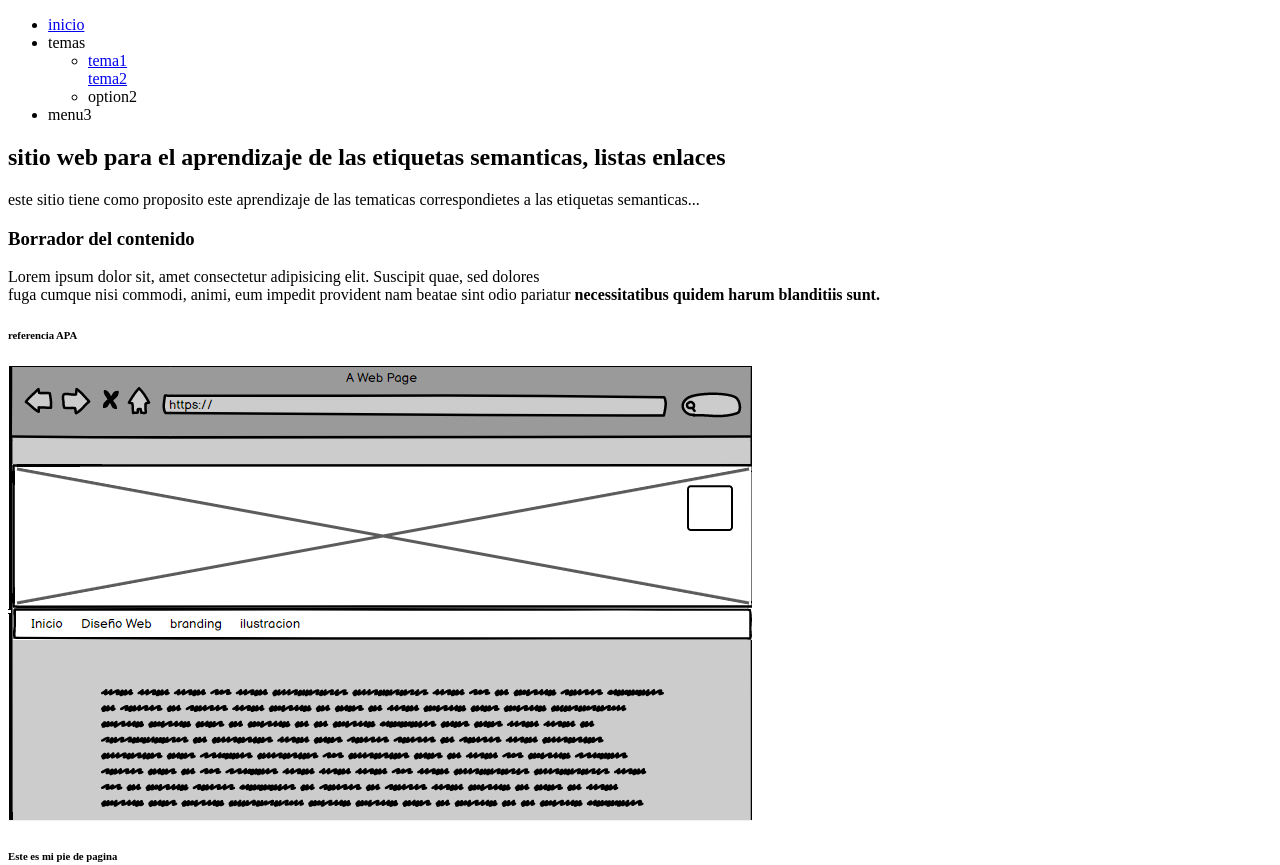
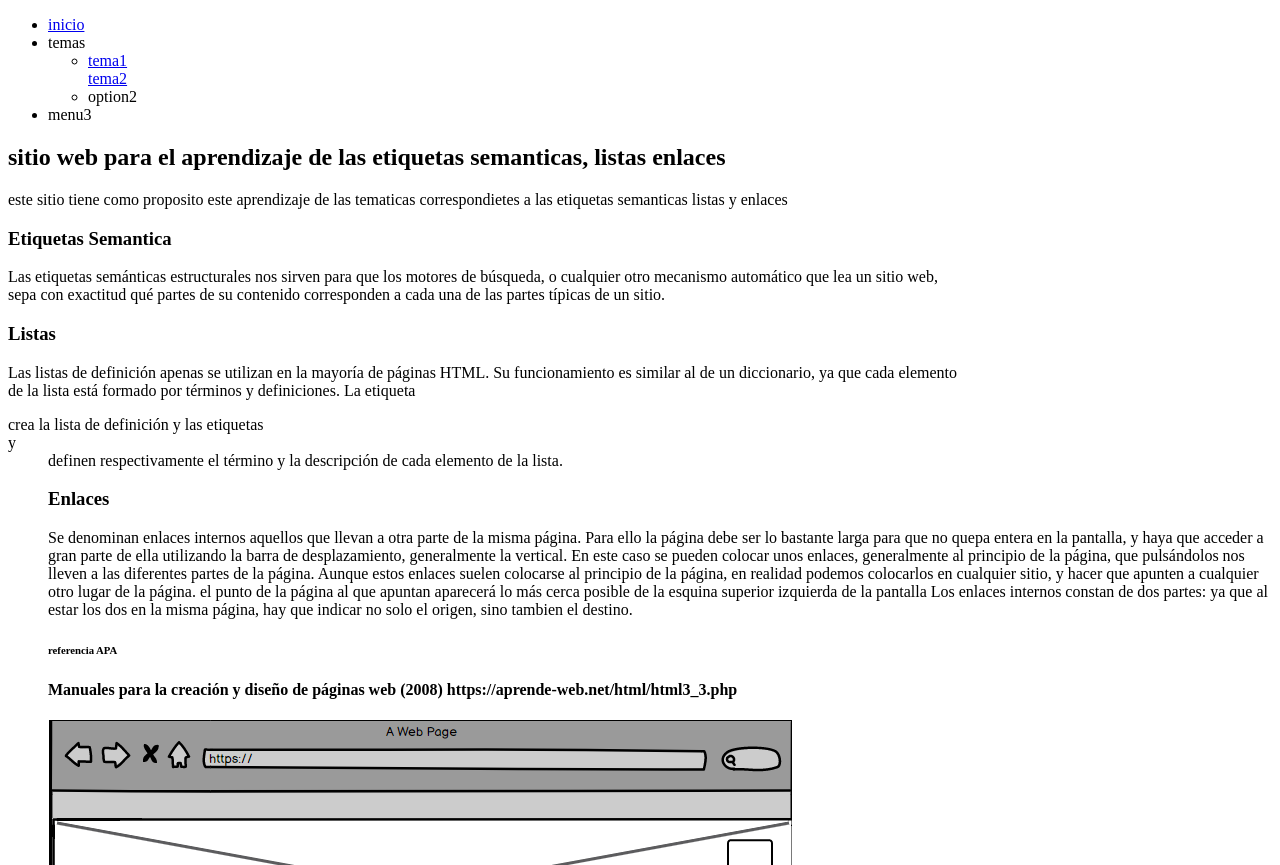
Before and after one commit to LUISECONSUEGRAG/LUISE, a plain HTML site: page fase2/design.html in a window 1280 px wide. Shown: the top 865 px of the page. Drawn offline with Linux system fonts and the light colour scheme.

Commit message:
Update design.html

```diff
--- a/fase2/design.html
+++ b/fase2/design.html
@@ -30,14 +30,28 @@
     </header>
     <section>
         <h1> sitio web para el aprendizaje de las etiquetas semanticas, listas enlaces </h1>
-        <p> este sitio tiene como proposito este aprendizaje de las tematicas correspondietes a las etiquetas semanticas... </p>
+        <p> este sitio tiene como proposito este aprendizaje de las tematicas correspondietes a las etiquetas semanticas listas y enlaces<br>
+
+             </p>
     </section>
     <article>
-        <h3>Borrador del contenido</h3>
-    <p>Lorem ipsum dolor sit, amet consectetur adipisicing elit. Suscipit quae, sed dolores<br>
-        fuga cumque nisi commodi, animi, eum impedit provident nam beatae sint odio pariatur <b>
-             necessitatibus quidem harum blanditiis sunt.
-             <h6>referencia APA</h6>
+        <h3>Etiquetas Semantica</h3>
+    <p>Las etiquetas semánticas estructurales nos sirven para que los motores de búsqueda, o cualquier otro mecanismo automático que lea un sitio web, <br>
+        sepa con exactitud qué partes de su contenido corresponden a cada una de las partes típicas de un sitio.
+        <h3> Listas</h3>
+        <p>Las listas de definición apenas se utilizan en la mayoría de páginas HTML. Su funcionamiento es similar al de un diccionario, ya que cada elemento<br>
+            de la lista está formado por términos y definiciones. La etiqueta <dl> crea la lista de definición y las etiquetas <dt> y <dd> definen respectivamente el término y la descripción de cada elemento de la lista.</p>
+         <h3>Enlaces</h3>
+
+         <p>Se denominan enlaces internos aquellos que llevan a otra parte de la misma página. Para ello la página debe ser lo bastante larga para que no quepa entera en la pantalla, y haya que acceder a gran parte de ella utilizando la barra de desplazamiento, generalmente la vertical.
+            En este caso se pueden colocar unos enlaces, generalmente al principio de la página, que pulsándolos nos lleven a las diferentes partes de la página.
+            Aunque estos enlaces suelen colocarse al principio de la página, en realidad podemos colocarlos en cualquier sitio, y hacer que apunten a cualquier otro lugar de la página. el punto de la página al que apuntan aparecerá lo más cerca posible de la esquina superior izquierda de la pantalla
+            Los enlaces internos constan de dos partes: ya que al estar los dos en la misma página, hay que indicar no solo el origen, sino tambien el destino.
+
+        </p>
+                <h6>referencia APA </h6>
+
+                <h4>Manuales para la creación y diseño de páginas web (2008) https://aprende-web.net/html/html3_3.php</h4>
 
 
             </p>
@@ -45,8 +59,8 @@
         </article>
 
         <footer>
-            <h6>Este es mi pie de pagina</h6>
-
+            <h6>Página creada por luis consuegra</h6>
+            <h5>2021</h5>
             </footer>
 </body>
 </html>
```
